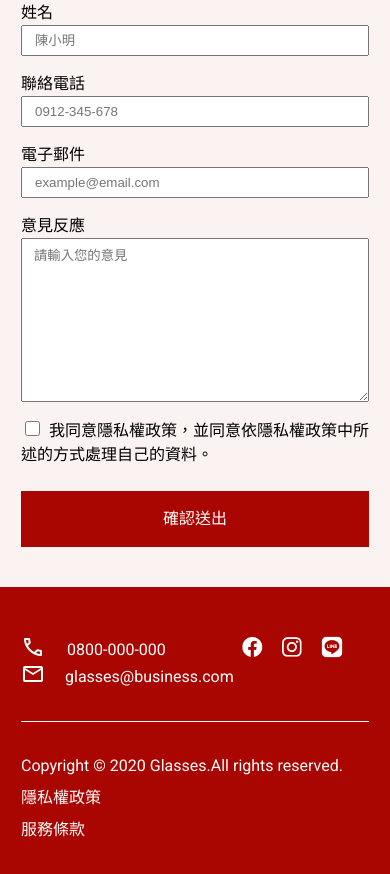
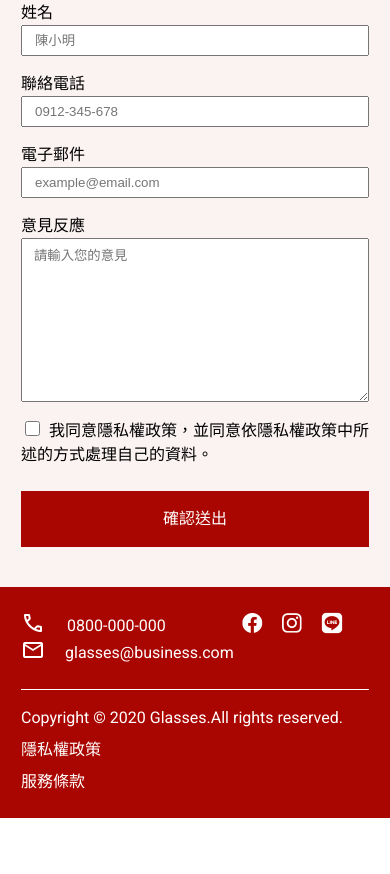
Before and after one commit to AndersonShen2020/2023_web-layouting_week3, a website: page index.html in a window 390 px wide. Shown: the part 6306-7180 px from the top of the page. After the commit the page ends 7124 px from the top, so only its background shows below. Drawn offline with nearby package versions, Linux system fonts and the light colour scheme.

Commit message:
style: footer

```diff
--- a/assets/style/layout/_footer.scss
+++ b/assets/style/layout/_footer.scss
@@ -4,14 +4,12 @@ footer {
   img {
     width: 48px;
   }
-  address {
-    padding: 24px 0 32px 0;
-    border-bottom: 1px solid white;
-  }
   .copyright {
     padding: 32px 0;
   }
   address {
+    padding: 24px 0 32px 0;
+    border-bottom: 1px solid white;
     font-size: 36px;
     line-height: 1.5;
     .icon {
@@ -51,10 +49,17 @@ footer {
 
 @media (max-width: 767px) {
   footer {
+    padding: 0;
     .ic-position {
       position: absolute;
       top: 24px;
       right: 10%;
     }
+    .copyright {
+      padding: 16px 0 24px 0;
+    }
+    address {
+      padding: 24px 0;
+    }
   }
 }
```
Also changed, not shown: assets/style/all.css, 1 other file.
